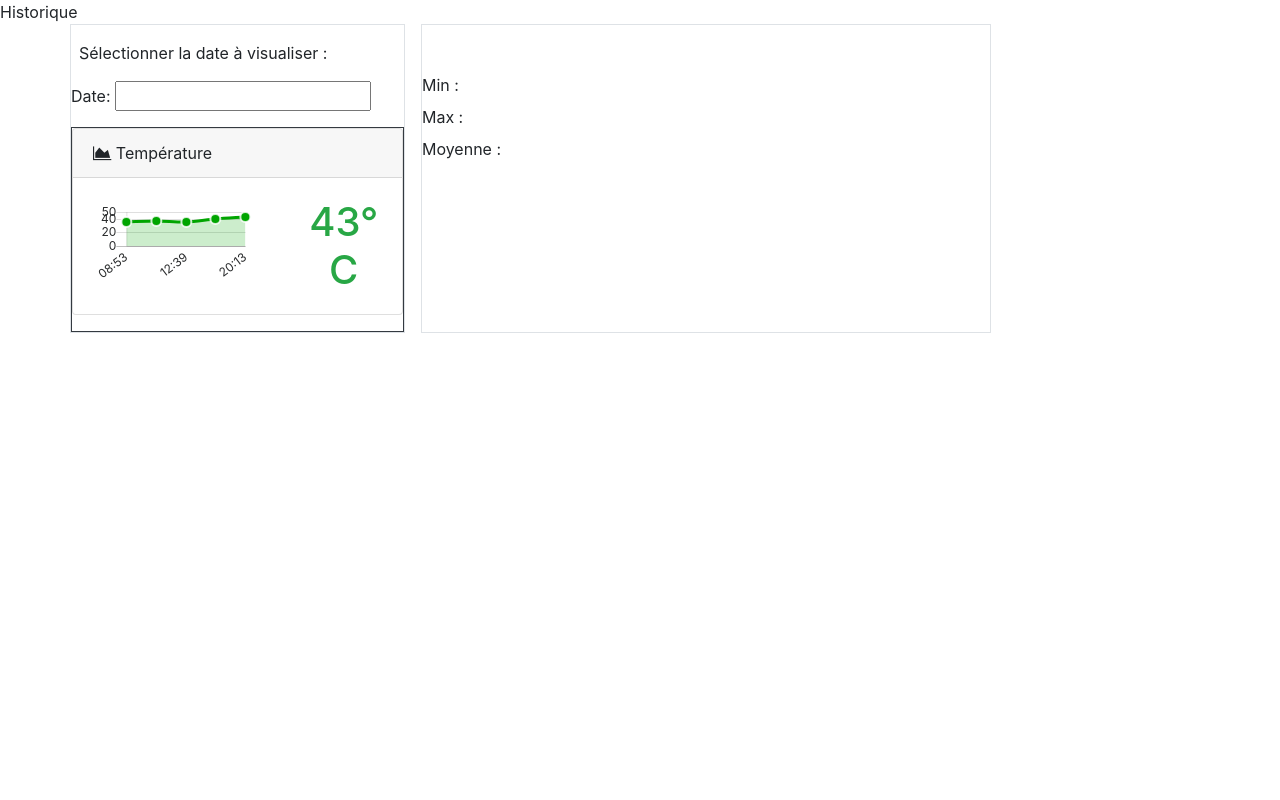
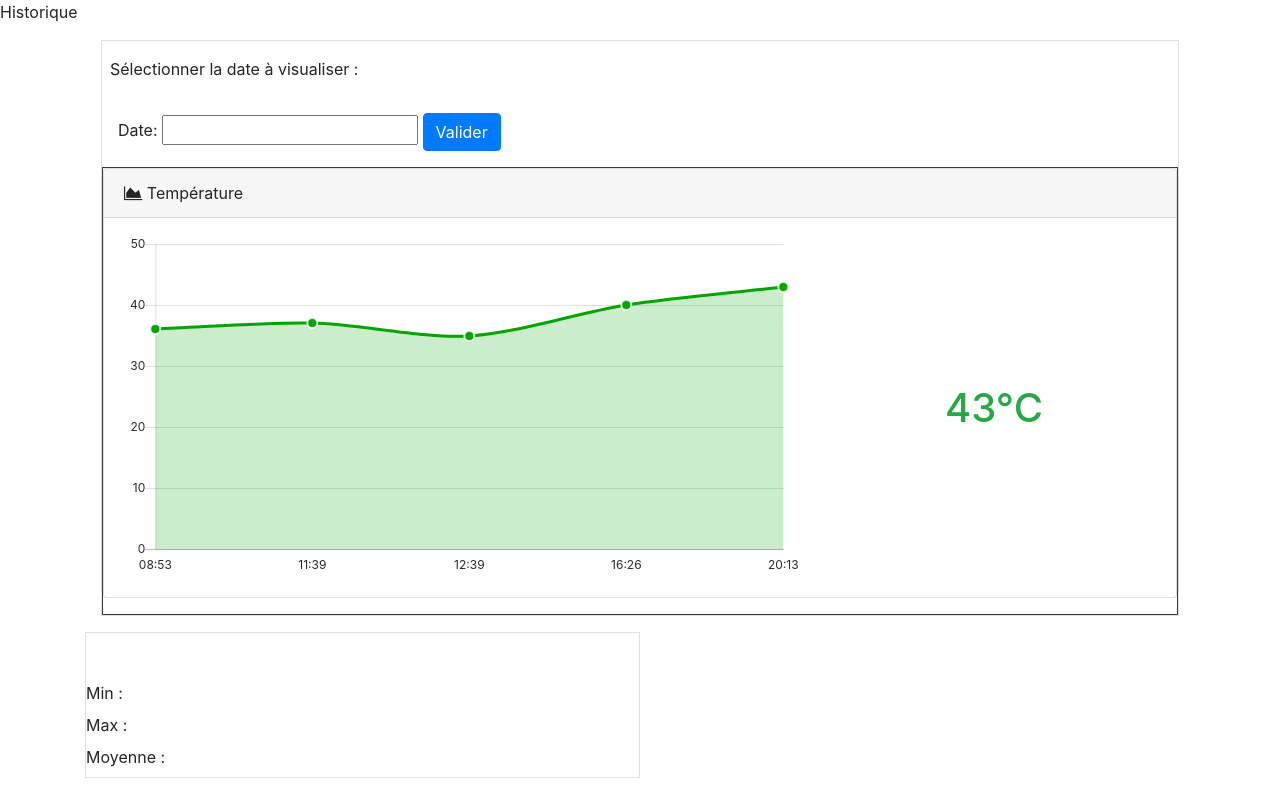
Before and after one commit to DataVISEN/interface, a plain HTML site: page SRC/historique.html in a window 1280 px wide. Drawn offline with nearby package versions, Linux system fonts and the light colour scheme.

Commit message:
Dev
Commit

```diff
--- a/SRC/historique.html
+++ b/SRC/historique.html
@@ -12,41 +12,20 @@
   		<link href="../vendor/font-awesome/css/font-awesome.css" rel="stylesheet" type="text/css">
   		<!-- Custom styles for this template-->
   		<link href="../css/sb-admin.css" rel="stylesheet">
-  		<script>
-  			$( function() {
-    		$( "#datepicker" ).datepicker();	} );
-  		</script>
+
     </head>
 
 	<body>
 		<div id="history_page_name">
 			Historique
 		</div>
-		<!--<div class="container">
-			<div class="row">
-				<div id="history_date_selection" class="col-6, border border-dark">
-					<h1 id="history_title" > </h1>
-						<label>Sélectionner la date à visualiser : </label>
-						<p>Date: <input type="text" id="datepicker"></p>
-				</div>
 
-				<div id="history_graph" class="col-6, border border-dark">
-						<h2 id="history_graph_title">truc</h2>
-				</div>
-			</div>
-			<!-- <div id="history_data" class="border border-dark, float-right">
-					<label id="history_data_title"></label>
-					<label>Min :</label> <label id="history_min_label"></label></br>
-					<label>Max :</label><label id="history_max_label"></label></br>
-					<label>Moyenne :</label><label id="history_average_label"></label></br>
-				</div>
-		</div>-->
 		<div class="container">
-			<div class="row">
-			  <div id="history_date_selection" class="col-6, border border-dark, w-50, mr-3">
+			<div class="row, h-100">
+			  <div id="history_date_selection" class="col-6, border border-dark, w-50, m-3">
 			  	<h1 id="history_title" > </h1>
 				<label class="p-2">Sélectionner la date à visualiser : </label>
-				<p>Date: <input type="text" id="datepicker"></p>
+				<p class="m-3">Date: <input type="text" id="datepicker"> <button type="button" class="btn btn-primary">Valider</button></p>
 
 				<div id="history_graph" class="col-6, border border-dark">
 					<!-- Area Chart 1-->
@@ -91,6 +70,10 @@
 	    <script src="../js/sb-admin-charts.js"></script>
  		<script src="https://code.jquery.com/jquery-1.12.4.js"></script>
   		<script src="https://code.jquery.com/ui/1.12.1/jquery-ui.js"></script>
+  		<script>
+  			$( function() {
+    		$( "#datepicker" ).datepicker();	} );
+  		</script>
       </div>
     </body>
 </html>
```
